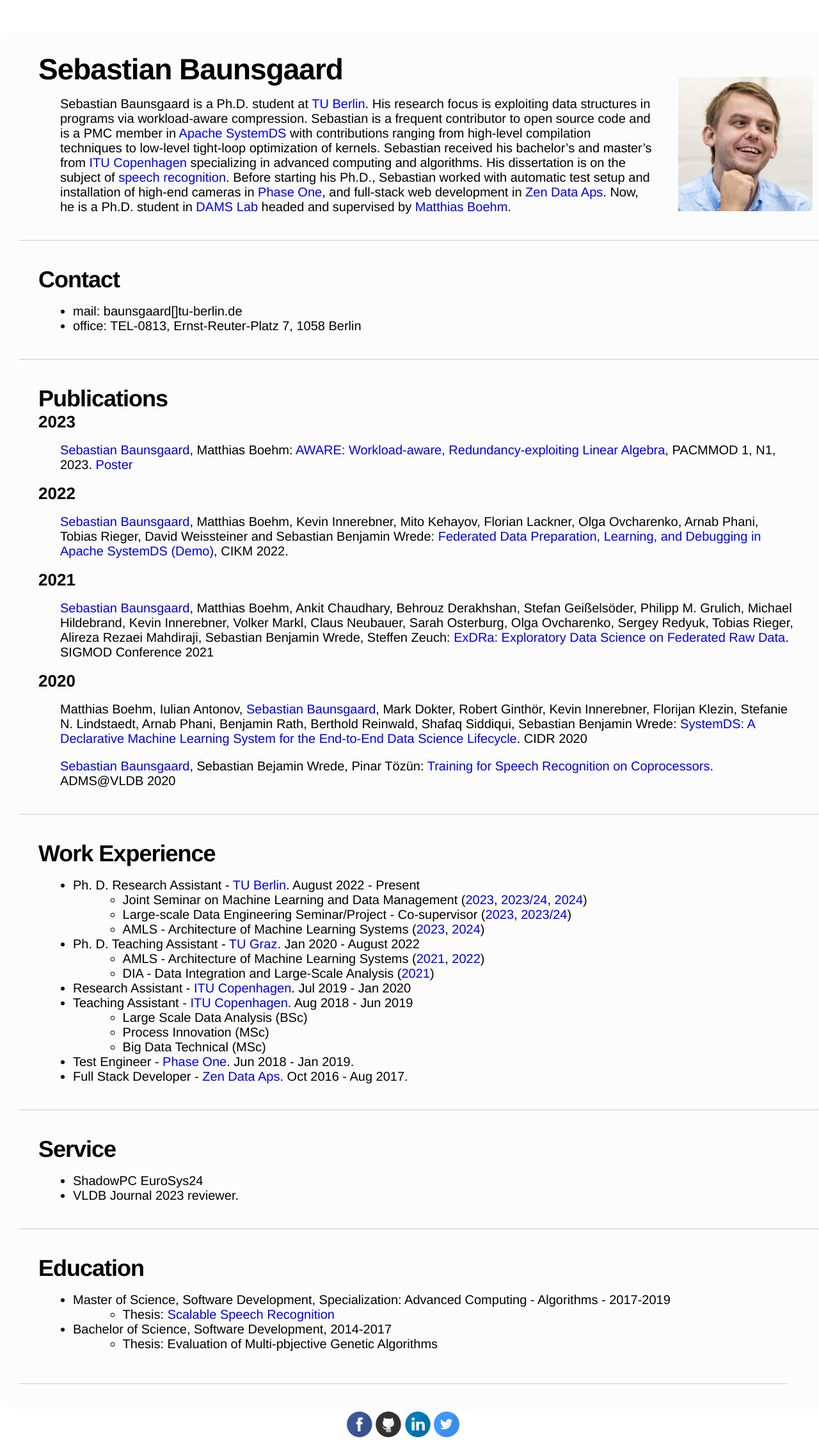
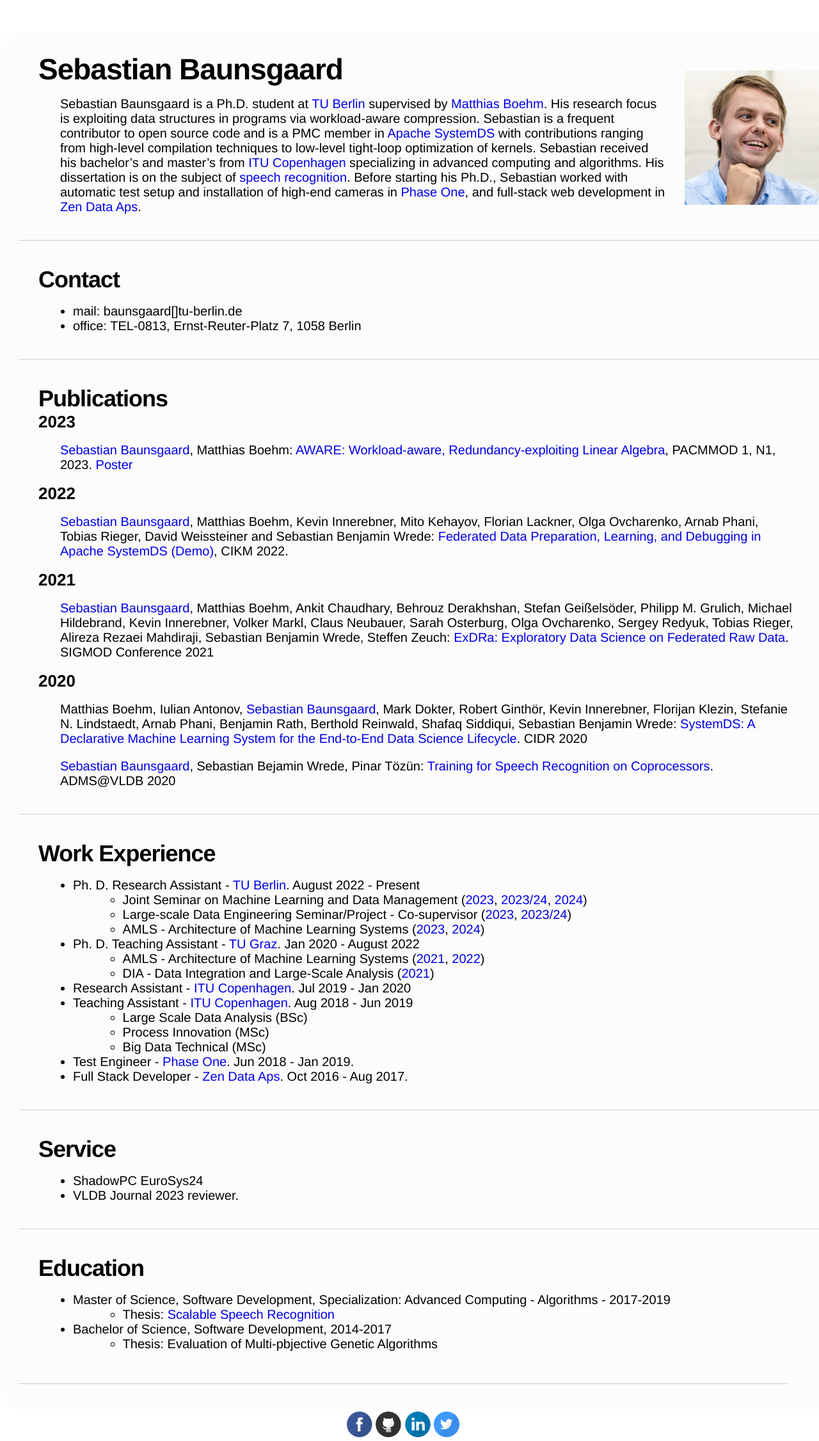
Before and after one commit to Baunsgaard/baunsgaard.github.io, a Jekyll site: the page built from index.md, in a window 1280 px wide. Shown: the whole page at 64% size. Built offline with Jekyll 4.4.1, drawn with Linux system fonts in a browser that asks for light colours.

Commit message:
Remove PhD Student

```diff
--- a/_sass/baunsgaard/_profilepicture.scss
+++ b/_sass/baunsgaard/_profilepicture.scss
@@ -3,7 +3,7 @@
         // height: 210px;
         width: 210px;
         float:right;
-        margin:40px;
+        margin:30px;
     }
 
 }
--- a/index.md
+++ b/index.md
@@ -5,12 +5,11 @@
 # Sebastian Baunsgaard
 
 
-Sebastian Baunsgaard is a Ph.D. student at [TU Berlin](https://www.tu.berlin/).
+Sebastian Baunsgaard is a Ph.D. student at [TU Berlin](https://www.tu.berlin/) supervised by [Matthias Boehm](https://mboehm7.github.io/).
 His research focus is exploiting data structures in programs via workload-aware compression. Sebastian is a frequent contributor to open source code and is a PMC member in [Apache SystemDS](https://systemds.apache.org/)
 with contributions ranging from high-level compilation techniques to low-level tight-loop optimization of kernels. Sebastian received his bachelor's and master's from [ITU Copenhagen](https://itu.dk/) specializing in advanced computing and algorithms. His dissertation is on the subject of [speech recognition](https://dasya.itu.dk/for-students/projects/archive/speechrecognition/).
 Before starting his Ph.D., Sebastian worked with automatic test setup and installation of high-end cameras in [Phase One](https://www.phaseone.com/),
 and full-stack web development in [Zen Data Aps](https://zendata.dk/).
-Now, he is a Ph.D. student in [DAMS Lab](https://damslab.github.io/) headed and supervised by [Matthias Boehm](https://mboehm7.github.io/).
 
 ---
 
```
